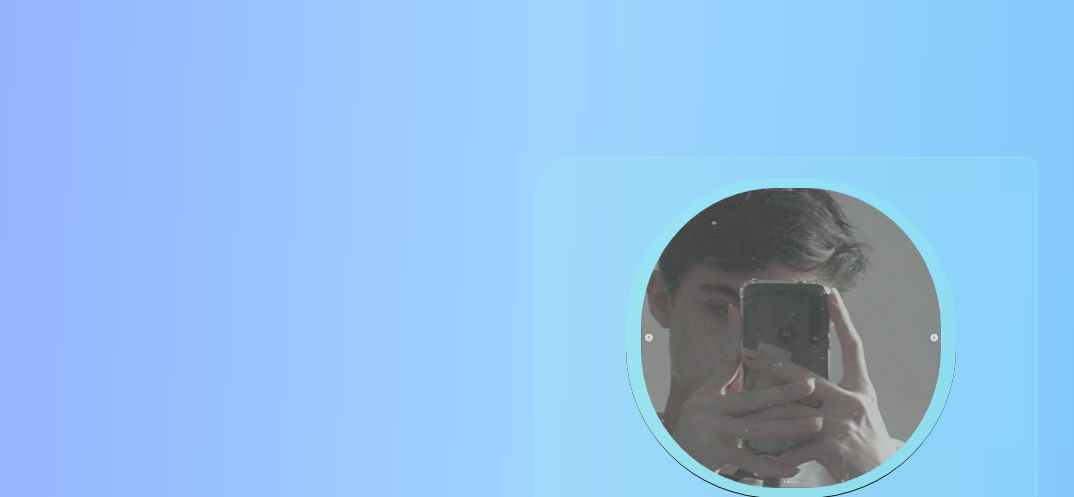
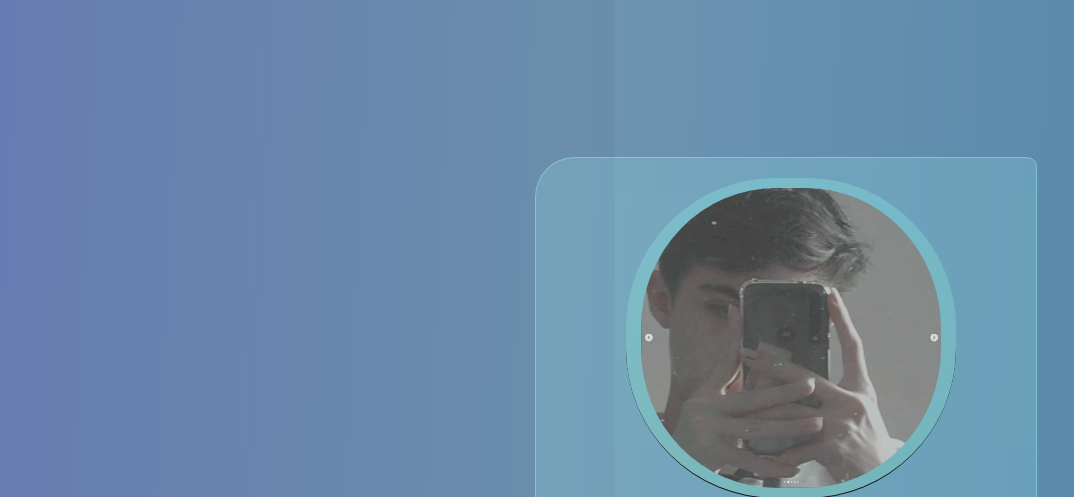
Before and after one commit to Kyoudan/Site-Atualizado, a plain HTML site: page index.html in a window 1280 px wide. Shown: the top 497 px of the page, without its empty margins (165-1239 px from the left). Drawn offline with Linux system fonts and the light colour scheme.

Commit message:
Update main.css

```diff
--- a/CSS/main.css
+++ b/CSS/main.css
@@ -8,7 +8,7 @@
 }
 
 body {
-    background: linear-gradient(93deg,#8585ff, #a0d4ff, #56aff8, #746aff);
+    background: linear-gradient(93deg,#6161b9, #6b8eac, #356d9b, #413b91);
     width: 900px;
     height: 820px;
     animation: fundo 15s  ease-in-out infinite alternate;
```
